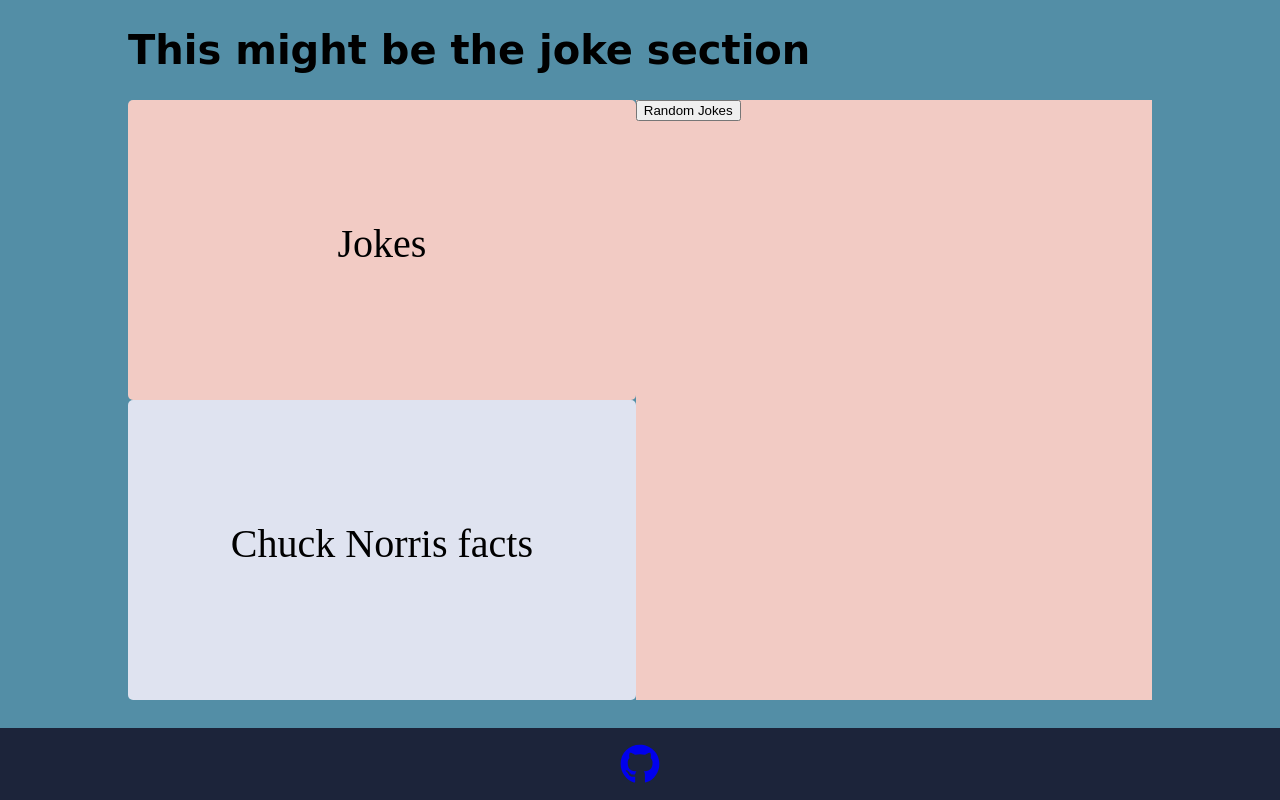
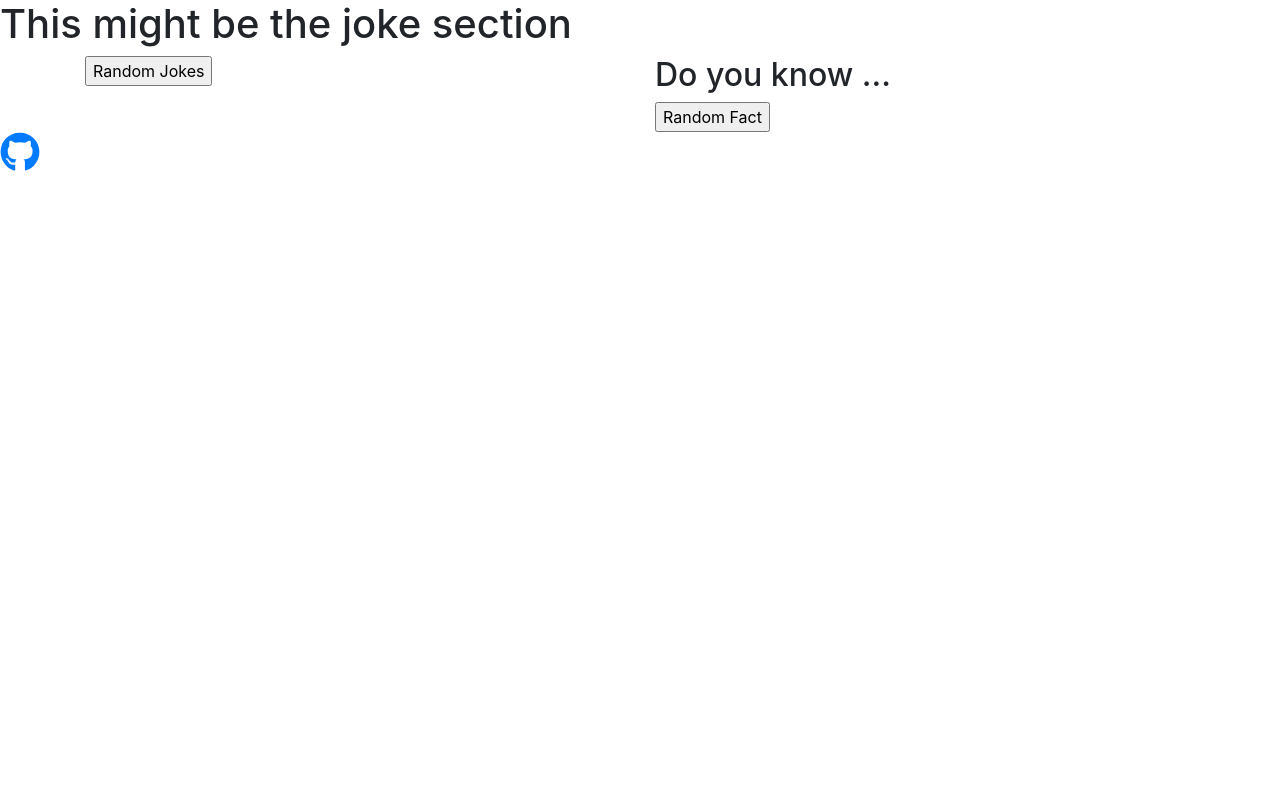
Before and after one commit to haoyucn/Winter-C2, a plain HTML site: page index.html in a window 1280 px wide. Drawn offline with nearby package versions, Linux system fonts and the light colour scheme; a web font is replaced by a local one.

Commit message:
bootstrap

```diff
--- a/index.html
+++ b/index.html
@@ -2,32 +2,42 @@
 <html>
   <head>
     <title>Lab 2</title>
-    <link rel="stylesheet" href="styles.css">
+    <!-- <link rel="stylesheet" href="styles.css"> -->
     <script defer src="https://use.fontawesome.com/releases/v5.0.4/js/all.js"></script>
     <link href="https://fonts.googleapis.com/css?family=Merriweather" rel="stylesheet">
     <script src="https://cdnjs.cloudflare.com/ajax/libs/jquery/3.3.1/jquery.min.js"></script>
      <link href="https://fonts.googleapis.com/css?family=Rammetto+One" rel="stylesheet">
     <script text="type/javascript" src="script.js"></script>
+    <link rel="stylesheet" href="https://maxcdn.bootstrapcdn.com/bootstrap/4.0.0/css/bootstrap.min.css" integrity="sha384-Gn5384xqQ1aoWXA+058RXPxPg6fy4IWvTNh0E263XmFcJlSAwiGgFAW/dAiS6JXm" crossorigin="anonymous">
+    <meta name="viewport" content="width=device-width, initial-scale=1, shrink-to-fit=no">
   </head>
   <body>
 
     <h1 id="title">This might be the joke section</h1>
 
-    <div class="grid-container">
-    <div class="searchBar">
-        <div id="xkcd-button" ><div class="tab-message">Jokes</div></div>
-        <div id="cn-button"><div class="tab-message">Chuck Norris facts</div></div>
+    <div class="container">
+    <div class="row">
+    <div class="col-md">
+    <!-- <div class="searchBar"> -->
+        <!-- <div id="xkcd-button" ><div class="tab-message">Jokes</div></div> -->
+        <div id="xkcd-canvas" class="canvas">
+              <input id="Button-Random" type="submit" value="Random Jokes" class="button"></input>
+              <div id="xkcdResults"></div>
+              <input id="other-button" type="submit" value="What?" class="button" style="display:none"></input>
+        </div>
+        <!-- <div id="cn-button"><div class="tab-message">Chuck Norris facts</div></div> -->
     </div>
 
 
-    <div class="resultBar">
-    <div id="xkcd-canvas" class="canvas">
+
+    <div class="col-md">
+    <!-- <div id="xkcd-canvas" class="canvas">
           <input id="Button-Random" type="submit" value="Random Jokes" class="button"></input>
           <div id="xkcdResults"></div>
           <input id="other-button" type="submit" value="What?" class="button" style="display:none"></input>
-    </div>
+    </div> -->
 
-    <div id="cn-canvas" class="canvas" style="display: none;">
+    <div class="canvas">
       <h2>Do you know ...</h2>
       <div id="cnResults"></div>
       <div>
@@ -36,6 +46,7 @@
     </div>
   </div>
   </div>
+</div>
   <div class="footer">
       <p><a href="https://github.com/haoyucn/Winter-C2"><i class="fab fa-github" style="font-size: 40px;"></i></a></p>
   </div>
--- a/styles.css
+++ b/styles.css
@@ -11,7 +11,7 @@ body{
 }
 
 
-.searchBar{
+.jokes{
   grid-area: searchBar;
 }
 
@@ -45,7 +45,7 @@ border-radius: 5px;
   min-height: 600px;
 }
 
-.resultBar{
+.chuck{
     grid-area: resultBar;
 }
 
@@ -53,7 +53,7 @@ border-radius: 5px;
   border-radius: 5px;
   display: grid;
   grid-template-areas:
-      'searchBar resultBar resultBar';
+      'searchBar resultBar';
 }
 
 h2{
```
